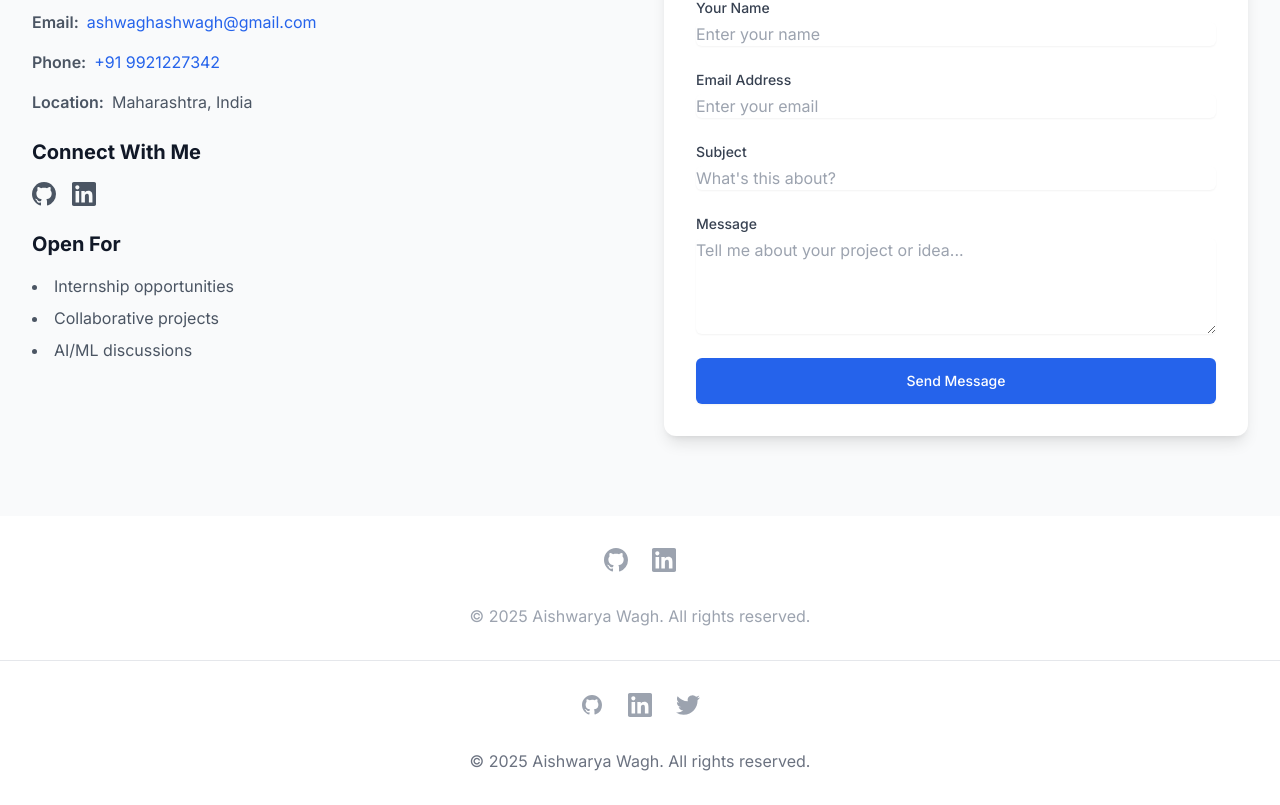
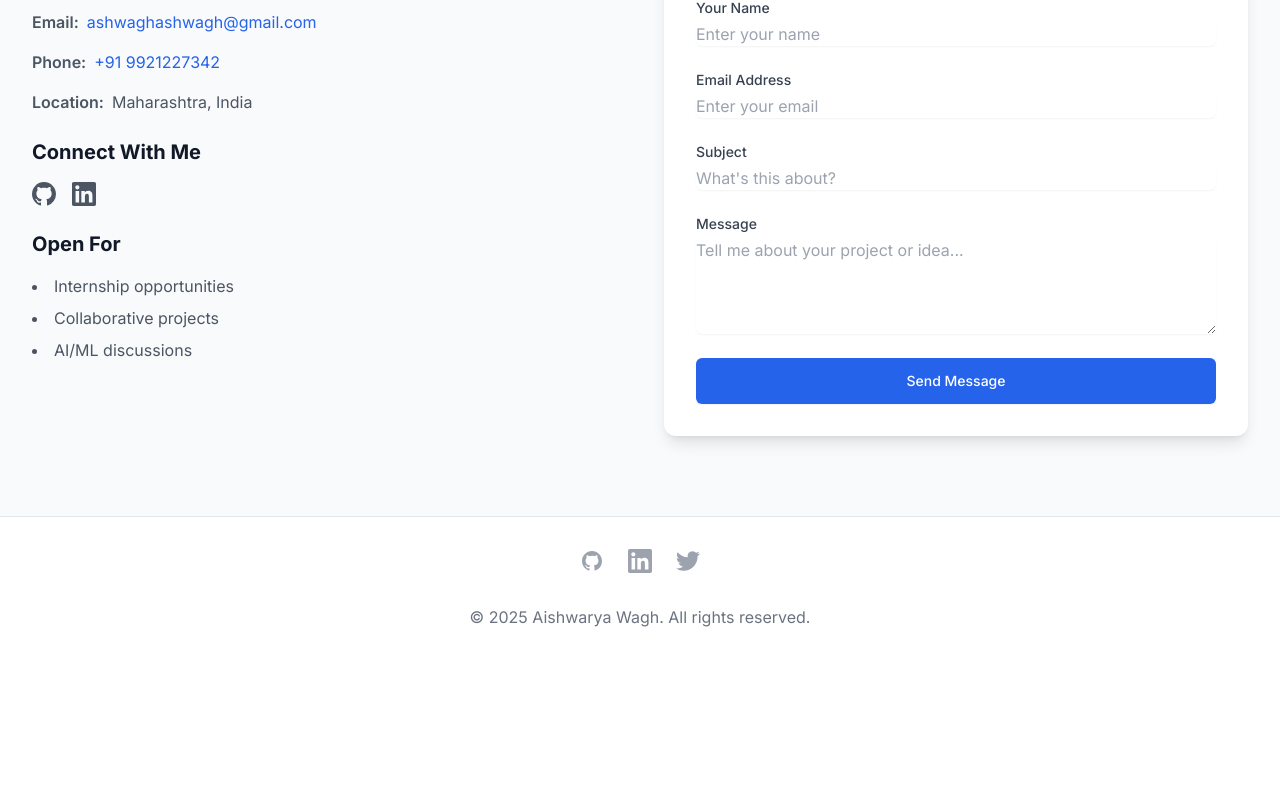
Before and after one commit to AishwaryaWagh06/AishwaryaWagh06.github.io, a Next.js app: page / in a window 1280 px wide. Shown: the part 3118-3923 px from the top of the page. After the commit the page ends 3779 px from the top, so only its background shows below. Built offline with nearby package versions, Linux system fonts and the light colour scheme.

Commit message:
Remove duplicate footer

```diff
--- a/src/app/page.tsx
+++ b/src/app/page.tsx
@@ -432,39 +432,6 @@ export default function Home() {
           </div>
         </div>
       </section>
-
-      {/* Footer */}
-      <footer className="bg-white dark:bg-gray-900 py-8">
-        <div className="max-w-7xl mx-auto px-4 sm:px-6 lg:px-8">
-          <div className="flex justify-center space-x-6">
-            <a
-              href="https://github.com/AishwaryaWagh06"
-              target="_blank"
-              rel="noopener noreferrer"
-              className="text-gray-400 hover:text-gray-500"
-            >
-              <span className="sr-only">GitHub</span>
-              <svg className="h-6 w-6" fill="currentColor" viewBox="0 0 24 24">
-                <path d="M12 0C5.37 0 0 5.37 0 12c0 5.31 3.435 9.795 8.205 11.385.6.105.825-.255.825-.57 0-.285-.015-1.23-.015-2.235-3.015.555-3.795-.735-4.035-1.41-.135-.345-.72-1.41-1.23-1.695-.42-.225-1.02-.78-.015-.795.945-.015 1.62.87 1.845 1.23 1.08 1.815 2.805 1.305 3.495.99.105-.78.42-1.305.765-1.605-2.67-.3-5.46-1.335-5.46-5.925 0-1.305.465-2.385 1.23-3.225-.12-.3-.54-1.53.12-3.18 0 0 1.005-.315 3.3 1.23.96-.27 1.98-.405 3-.405s2.04.135 3 .405c2.295-1.56 3.3-1.23 3.3-1.23.66 1.65.24 2.88.12 3.18.765.84 1.23 1.905 1.23 3.225 0 4.605-2.805 5.625-5.475 5.925.435.375.81 1.095.81 2.22 0 1.605-.015 2.895-.015 3.3 0 .315.225.69.825.57A12.02 12.02 0 0024 12c0-6.63-5.37-12-12-12z" />
-              </svg>
-            </a>
-            <a
-              href="https://www.linkedin.com/in/aishwarya-wagh-460355366/"
-              target="_blank"
-              rel="noopener noreferrer"
-              className="text-gray-400 hover:text-gray-500"
-            >
-              <span className="sr-only">LinkedIn</span>
-              <svg className="h-6 w-6" fill="currentColor" viewBox="0 0 24 24">
-                <path d="M20.447 20.452h-3.554v-5.569c0-1.328-.027-3.037-1.852-3.037-1.853 0-2.136 1.445-2.136 2.939v5.667H9.351V9h3.414v1.561h.046c.477-.9 1.637-1.85 3.37-1.85 3.601 0 4.267 2.37 4.267 5.455v6.286zM5.337 7.433c-1.144 0-2.063-.926-2.063-2.065 0-1.138.92-2.063 2.063-2.063 1.14 0 2.064.925 2.064 2.063 0 1.139-.925 2.065-2.064 2.065zm1.782 13.019H3.555V9h3.564v11.452zM22.225 0H1.771C.792 0 0 .774 0 1.729v20.542C0 23.227.792 24 1.771 24h20.451C23.2 24 24 23.227 24 22.271V1.729C24 .774 23.2 0 22.222 0h.003z" />
-              </svg>
-            </a>
-          </div>
-          <p className="mt-8 text-center text-gray-400">
-            © {new Date().getFullYear()} Aishwarya Wagh. All rights reserved.
-          </p>
-        </div>
-      </footer>
     </div>
   );
 }
```
